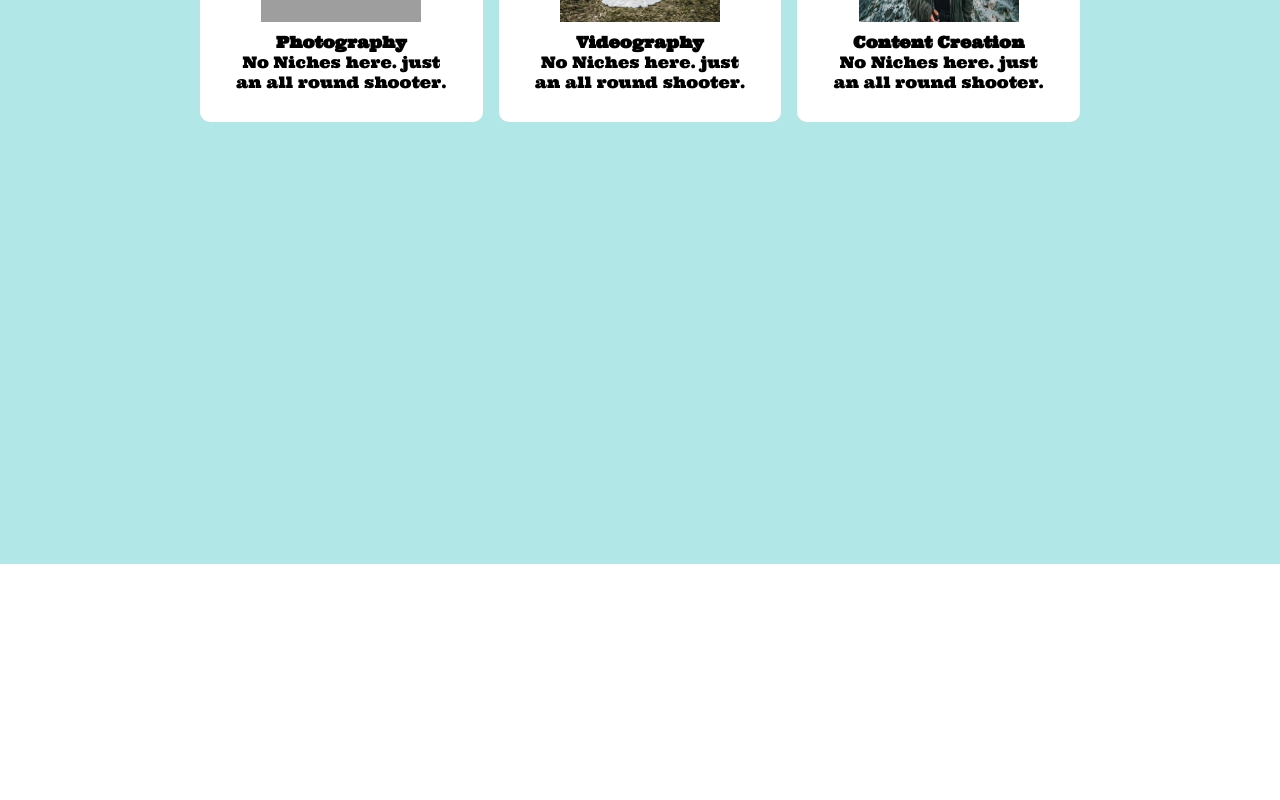
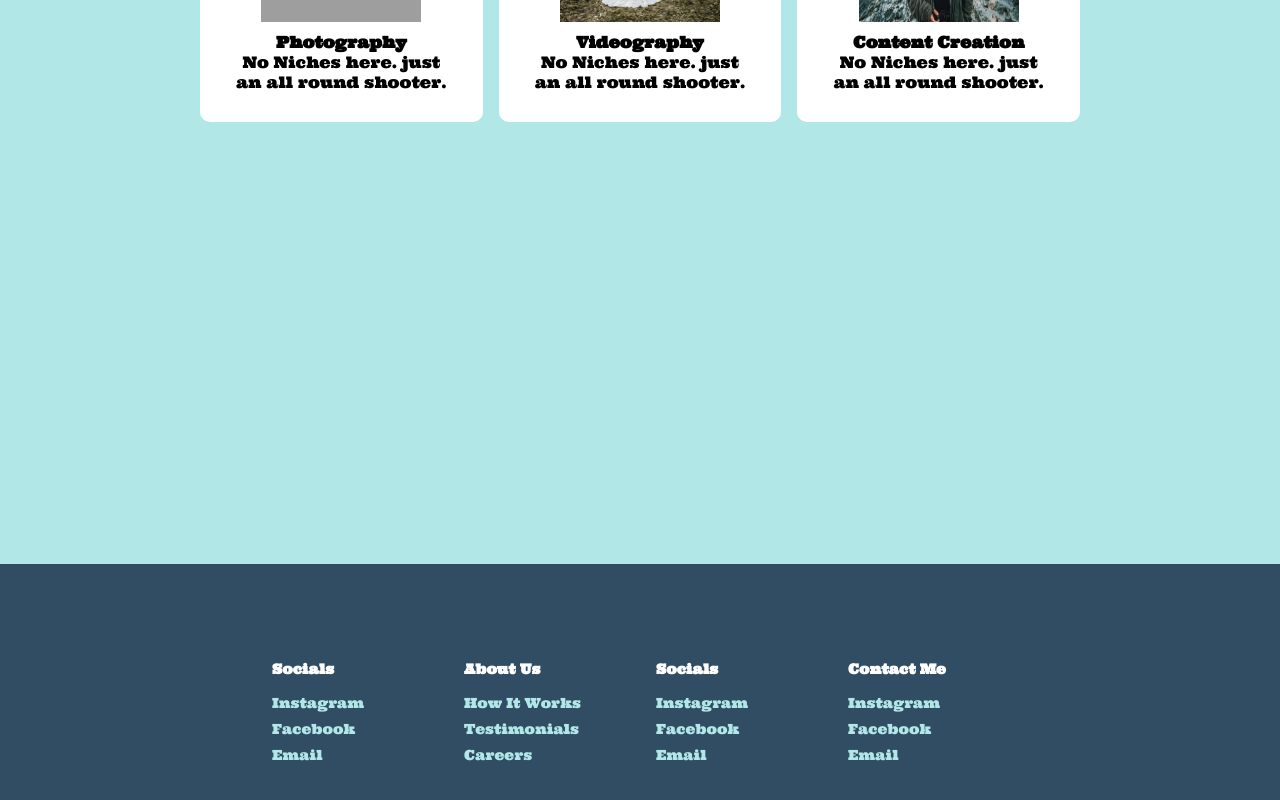
Before and after one commit to skipsterling/react-app-portfolio, a React (Create React App) app in the folder visualsbt/: page / in a window 1280 px wide. Shown: the part 4196-4996 px from the top of the page. Before the commit the page ends 4760 px from the top, so only its background shows below. Built offline with nearby package versions, Linux system fonts and the light colour scheme; grey boxes are pictures that could not be loaded; a web font is replaced by a local one.

Commit message:
added a footer need to add links to socials

```diff
--- /dev/null
+++ b/visualsbt/src/components/Footer/FooterElements.js
@@ -0,0 +1,67 @@
+import styled from 'styled-components';
+import {Link} from 'react-router-dom';
+
+export const FooterContainer = styled.footer`
+background: #304D63;
+`;
+
+export const FooterWrap = styled.div`
+padding: 48px 24px;
+display: flex;
+flex-direction: column;
+justify-content: center;
+align-items: center;
+max-width: 1100px;
+margin: 0 auto;
+`;
+
+export const FooterLinksContainer = styled.div`
+display: flex;
+justify-content: center;
+
+@media screen and (min-width: 820px) {
+    padding-top: 32px;
+}
+`;
+
+export const FooterLinksWrapper = styled.div`
+display: flex;
+
+@media screen and (max-width: 820px) {
+    flex-direction: column;
+}
+`;
+
+export const FooterLinkItems = styled.div`
+display: flex;
+flex-direction: column;
+align-items: flex-start;
+margin: 16px;
+text-align: left;
+width: 160px;
+box-sizing: border-box;
+color: #fff;
+
+@media screen and (max-width: 420px) {
+    margin: 0;
+    padding: 10px;
+    width: 100%;
+}
+`;
+
+export const FooterLinkTitle = styled.h1`
+font-size: 14px;
+margin-bottom: 16px;
+`;
+
+export const FooterLink = styled(Link)`
+color: #B2E7E8;
+text-decoration: none;
+margin-bottom: 0.5rem;
+font-size: 14px;
+
+&:hover {
+    color: #ED8975;
+    transition: all 0.5s ease-in-out;
+}
+`;
--- /dev/null
+++ b/visualsbt/src/components/Footer/index.js
@@ -0,0 +1,49 @@
+import React from 'react';
+import { FooterContainer,
+FooterWrap,
+FooterLinksContainer,
+FooterLinksWrapper,
+FooterLinkItems,
+FooterLinkTitle,
+FooterLink} from './FooterElements';
+
+const Footer = () => {
+  return (
+<FooterContainer>
+    <FooterWrap>
+        <FooterLinksContainer>
+            <FooterLinksWrapper>
+                <FooterLinkItems>
+                    <FooterLinkTitle>Socials</FooterLinkTitle>
+                        <FooterLink to='contact'>Instagram</FooterLink>
+                        <FooterLink to='contact'>Facebook</FooterLink>
+                        <FooterLink to='contact'>Email</FooterLink>
+                </FooterLinkItems>
+                <FooterLinkItems>
+                    <FooterLinkTitle>About Us</FooterLinkTitle>
+                        <FooterLink to='contact'>How It Works</FooterLink>
+                        <FooterLink to='contact'>Testimonials</FooterLink>
+                        <FooterLink to='contact'>Careers</FooterLink>
+                </FooterLinkItems>
+            </FooterLinksWrapper>
+            <FooterLinksWrapper>
+                <FooterLinkItems>
+                    <FooterLinkTitle>Socials</FooterLinkTitle>
+                        <FooterLink to='contact'>Instagram</FooterLink>
+                        <FooterLink to='contact'>Facebook</FooterLink>
+                        <FooterLink to='contact'>Email</FooterLink>
+                </FooterLinkItems>
+                <FooterLinkItems>
+                    <FooterLinkTitle>Contact Me</FooterLinkTitle>
+                        <FooterLink to='contact'>Instagram</FooterLink>
+                        <FooterLink to='contact'>Facebook</FooterLink>
+                        <FooterLink to='contact'>Email</FooterLink>
+                </FooterLinkItems>
+            </FooterLinksWrapper>
+        </FooterLinksContainer>
+    </FooterWrap>
+</FooterContainer>
+  )
+}
+
+export default Footer
--- a/visualsbt/src/pages/index.js
+++ b/visualsbt/src/pages/index.js
@@ -7,6 +7,7 @@
 
 import Navbar from '../components/Navbar';
 import Sidebar from '../components/Sidebar';
+import Footer from '../components/Footer/index.js';
 
 const Home = () => {
 const [isOpen, setIsOpen] = useState(false)
@@ -24,6 +25,7 @@
     <InfoSection {...homeObjTwo} />
     <InfoSection {...homeObjThree} />
     <Services />
+    <Footer />
     </>
   )
 }
```
